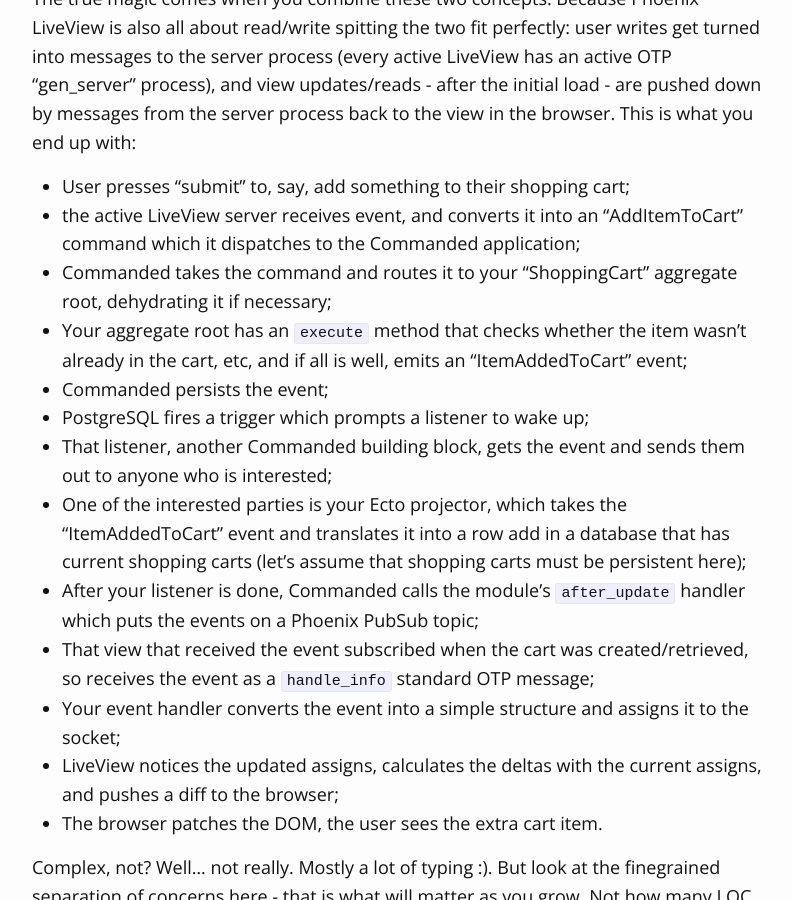
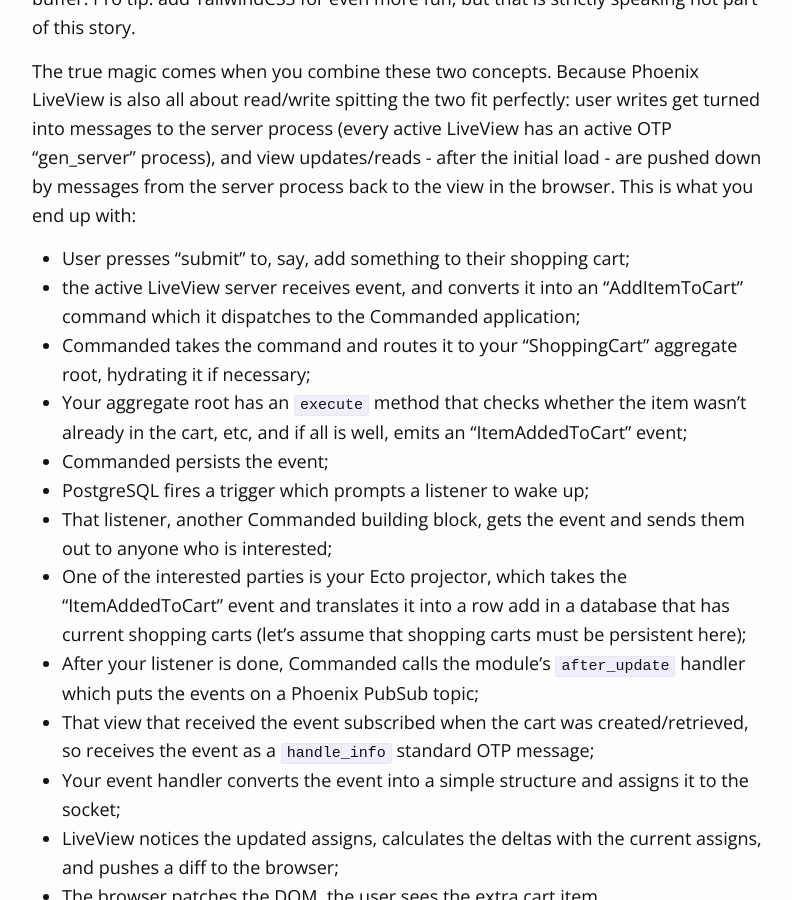
Before and after one commit to cdegroot/evrl, a Jekyll site: the page built from _posts/2021-05-22-the-CEL-stack.md, in a window 1280 px wide and 900 px high, scrolled down 3323 px. Shown: the whole window, without its empty margins (238-1030 px from the left). Built offline with Jekyll 4.4.1, drawn with Linux system fonts in a browser that asks for light colours; comment, search, counter and statistics services are not loaded; some of the changed text lies outside the part shown.

```diff
--- a/_posts/2021-05-22-the-CEL-stack.md
+++ b/_posts/2021-05-22-the-CEL-stack.md
@@ -107,7 +110,7 @@ process back to the view in the browser. This is what you end up with:
 * User presses "submit" to, say, add something to their shopping cart;
 * the active LiveView server receives event, and converts it into an "AddItemToCart" command which it dispatches
   to the Commanded application;
-* Commanded takes the command and routes it to your "ShoppingCart" aggregate root, dehydrating it if necessary;
+* Commanded takes the command and routes it to your "ShoppingCart" aggregate root, hydrating it if necessary;
 * Your aggregate root has an `execute` method that checks whether the item wasn't already in the cart, etc, and
   if all is well, emits an "ItemAddedToCart" event;
 * Commanded persists the event;
```
Also changed, not shown: other parts of _posts/2021-05-22-the-CEL-stack.md (+3 -0 lines).
